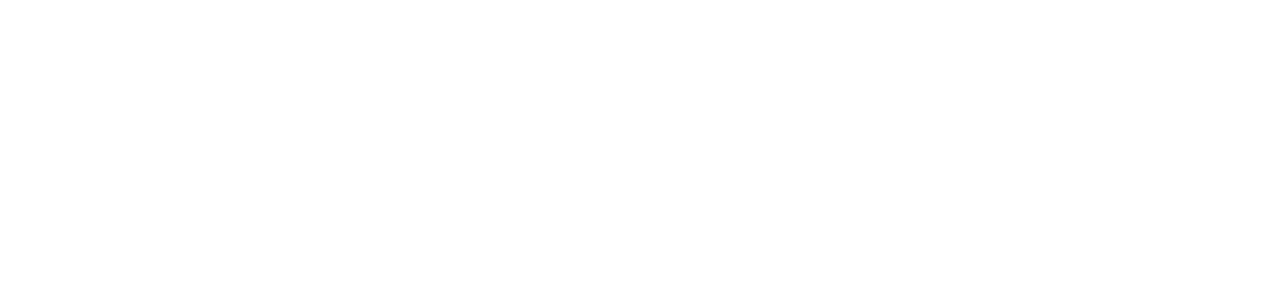
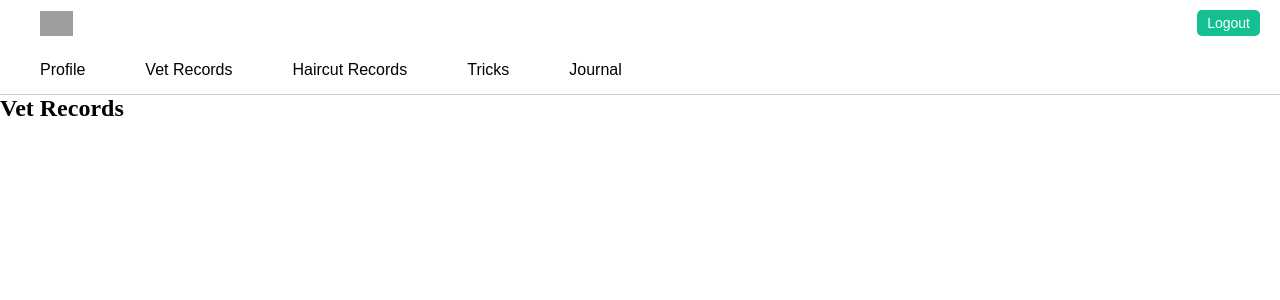
Before and after one commit to Tasselled-Wobbegong-PTRI15/PawPal, a React app: page /VetRecords in a window 1280 px wide. Before the commit this address had no page. Shown: the top 300 px of the page. Built offline with nearby package versions, Linux system fonts and the light colour scheme; grey boxes are pictures that could not be loaded.

Commit message:
changed vaccine to vet

```diff
--- a/client/App.jsx
+++ b/client/App.jsx
@@ -5,7 +5,7 @@
 import Signup from './Pages/Signup.jsx';
 import Login from './Pages/Login.jsx';
 import Main from './Pages/Main.jsx';
-import VaccineRecords from "./Pages/VaccineRecords.jsx";
+import VetRecords from "./Pages/VetRecords.jsx";
 import HaircutRecords from './Pages/HaircutRecords.jsx';
 import Tricks from './Pages/tricks.jsx';
 import Journal from './Pages/journal.jsx';
@@ -22,7 +22,7 @@
           <Route path='/signup' element={<Signup />} />
           <Route path='/login' element={<Login />} />
           <Route path='/dog' element={<Dog />} />
-          <Route path= '/VaccineRecords' element = {<VaccineRecords />} />
+          <Route path= '/VetRecords' element = {<VetRecords />} />
           <Route path= '/HaircutRecords' element = {<HaircutRecords />} />
           <Route path='/tricks' element={<Tricks />} />
         <Route path='/journal' element={<Journal />} />
--- a/client/Navigation.jsx
+++ b/client/Navigation.jsx
@@ -5,7 +5,7 @@
   return (
     <nav className='navbar'>
       <Link to={`/dog?pet_id=${pet_id}`} className='nav-link'>Profile</Link>
-      <Link to={`/VaccineRecords/?pet_id=${pet_id}`} className='nav-link'>Vaccine Records</Link>
+      <Link to={`/VetRecords/?pet_id=${pet_id}`} className='nav-link'>Vet Records</Link>
       <Link to={`/HaircutRecords?pet_id=${pet_id}`} className='nav-link'>Haircut Records</Link>
       <Link to={`/tricks?pet_id=${pet_id}`} className='nav-link'>Tricks</Link>
       <Link to={`/journal?pet_id=${pet_id}`} className='nav-link'>Journal</Link>
--- a/client/Pages/VaccineRecords.jsx
+++ b/client/Pages/VetRecords.jsx
@@ -3,20 +3,28 @@
 import Navigation from "../Navigation.jsx";
 import Header from "../components/Header.jsx"
 
-const VaccineRecords = () => {
+const VetRecords = () => {
   // access query parameter
   const location = useLocation();
   const queryParams = new URLSearchParams(location.search);
   const pet_id = queryParams.get('pet_id');
+  const [vetEntries, setVetEntries] = useState([]);
 
+  // useEffect(() => {
+  //   const fetchVetEntries = async () => {
+  //     try {
+  //       // const response = await fetch(`api/vetrecords?`)
+  //     }
+  //   }
+  // })
   return (
     <div>
       <Header />
       <Navigation pet_id={pet_id} />
-      <h2>Vaccine Records</h2>
+      <h2>Vet Records</h2>
 
     </div>
   );
 };
 
-export default VaccineRecords;
+export default VetRecords;
```
